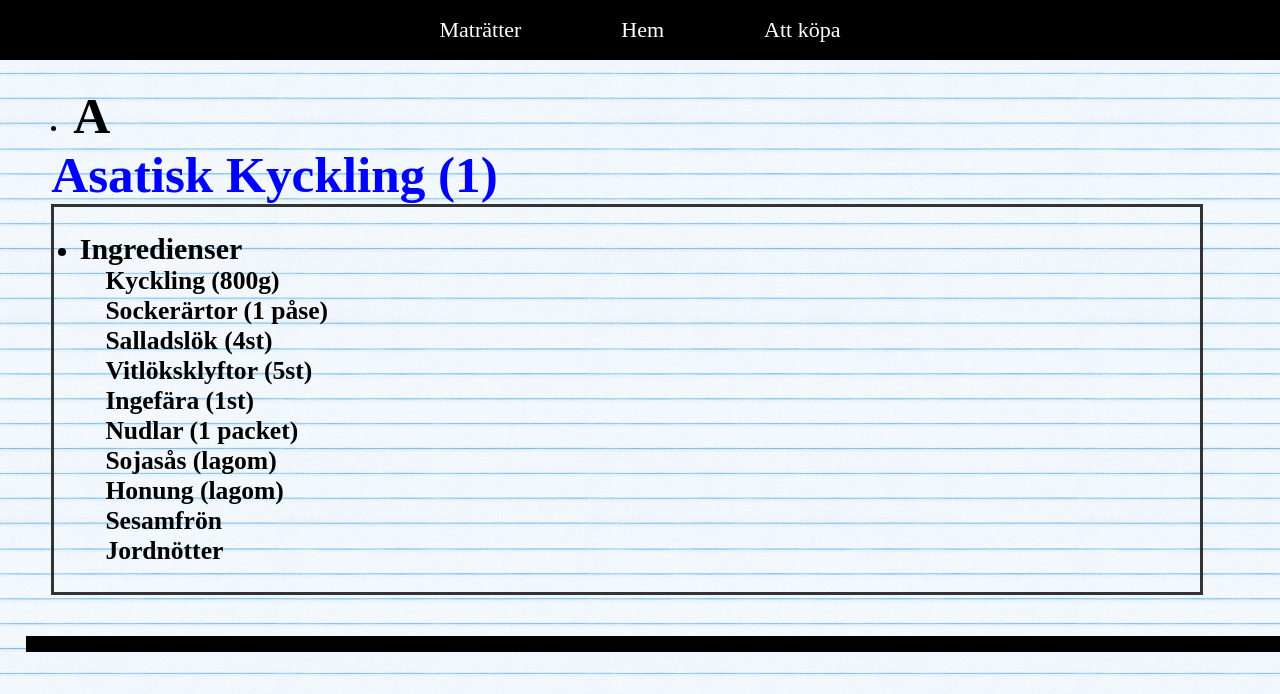
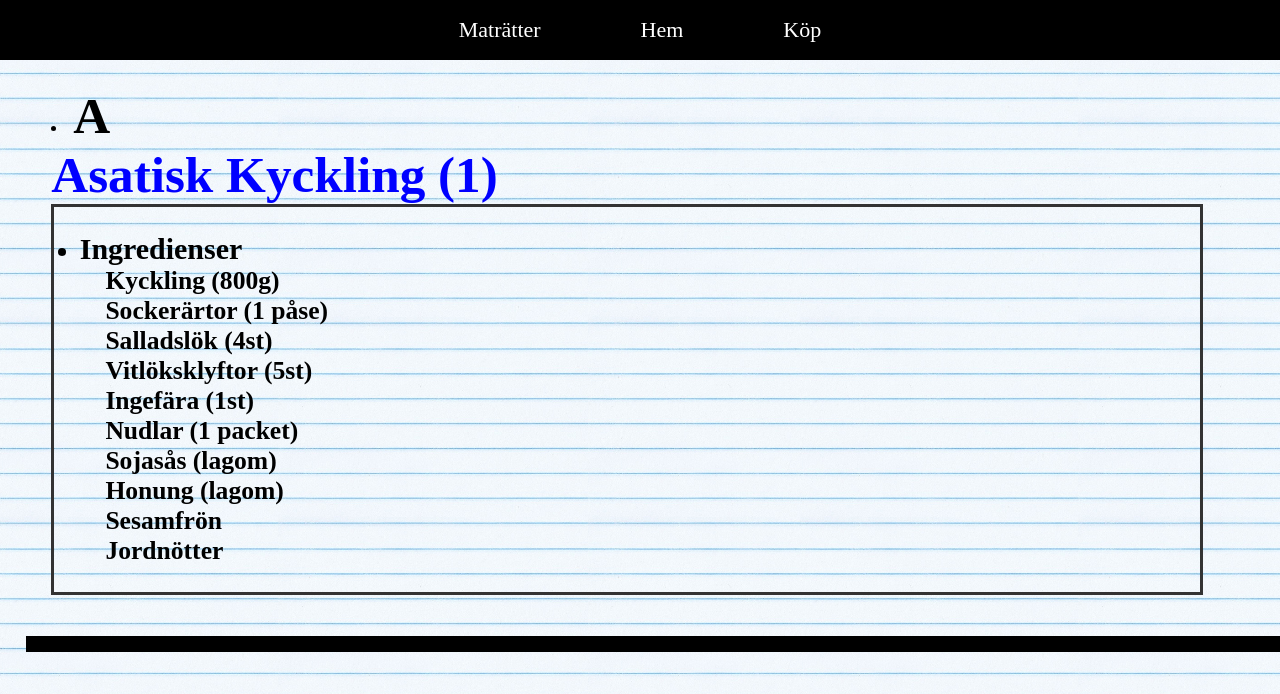
Before and after one commit to Simon22222222/Matwebsida-10-, a plain HTML site: page matratter.html in a window 1280 px wide. Shown: the top 694 px of the page. Drawn offline with Linux system fonts and the light colour scheme.

Commit message:
Update matratter.html

```diff
--- a/matratter.html
+++ b/matratter.html
@@ -11,7 +11,7 @@
     <ul>
     <li><a href="matratter.html">Maträtter</a></li>
     <li><a href="index.html">Hem</a></li>
-    <li><a href="attkopa.html">Att köpa</a></li>
+    <li><a href="attkopa.html">Köp</a></li>
     </ul>
 </nav>
 
```
